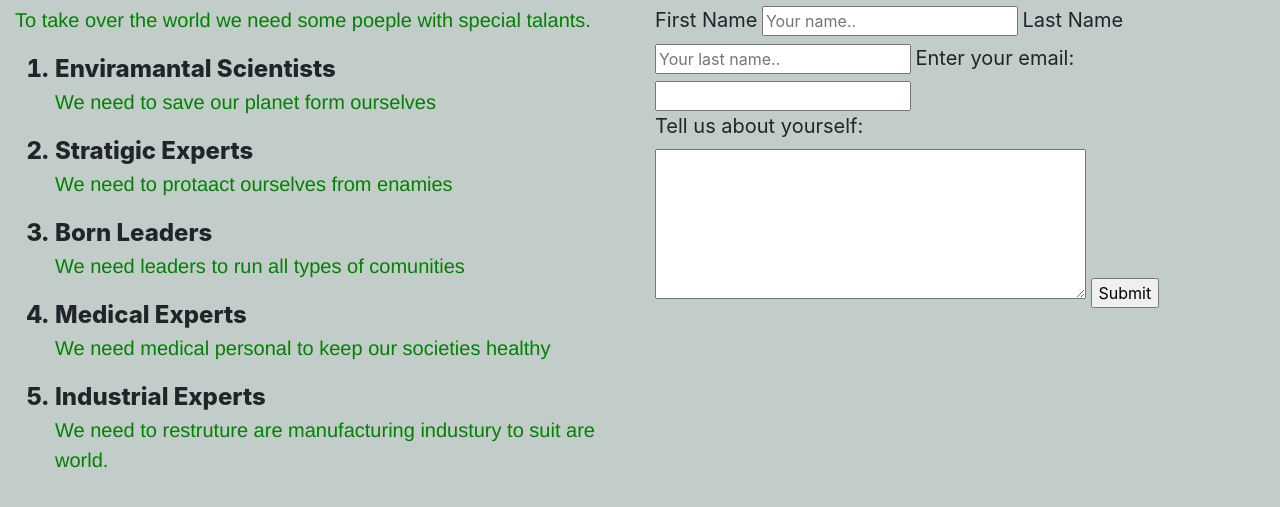
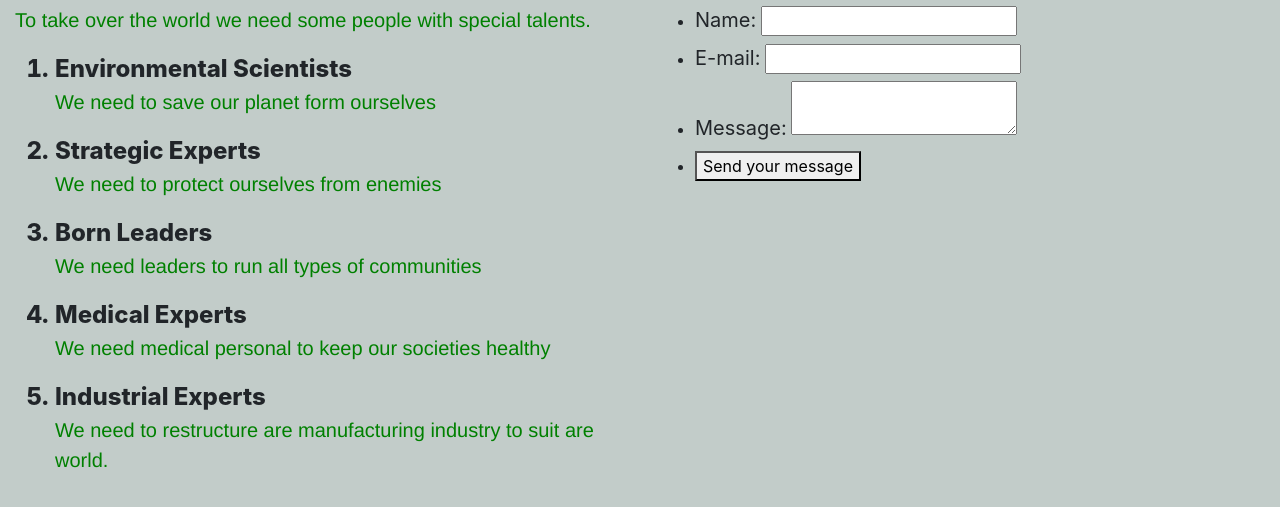
Before and after one commit to grbrooks/les2, a plain HTML site: page index.html in a window 1280 px wide. Shown: the part 155-662 px from the top of the page. Drawn offline with nearby package versions, Linux system fonts and the light colour scheme.

Commit message:
--- Auto-Git Commit ---

```diff
--- a/index.html
+++ b/index.html
@@ -29,46 +29,47 @@
                 <div class="col-6 main">
 
                     <h2>We want volunteers</h2>
-                    <p>To take over the world we need some poeple with special talants.</p>
+                    <p>To take over the world we need some people with special talents.</p>
                     <ol>
-                        <li>Enviramantal scientists</li>
+                        <li> Environmental scientists</li>
                         <p>We need to save our planet form ourselves</p>
-                        <li>Stratigic Experts</li>
-                        <p>We need to protaact ourselves from enamies</p>
+                        <li>Strategic Experts</li>
+                        <p>We need to protect ourselves from enemies</p>
 
                         <li>Born leaders</li>
-                        <p>We need leaders to run all types of comunities</p>
+                        <p>We need leaders to run all types of communities</p>
 
                         <li>Medical Experts</li>
                         <p>We need medical personal to keep our societies healthy</p>
                         <li>Industrial Experts</li>
-                        <p>We need to restruture are manufacturing industury to suit are world.</p>
+                        <p>We need to restructure are manufacturing industry to suit are world.</p>
                     </ol>
 
                 </div>
                 <div class="col-6 forms">
                     <h2>Fill in you details and I will contact you</h2>
-                    <form action="action_page.php ">
-                        <label for="fname ">First Name</label>
-                        <input type="text " id="fname " name="firstname " placeholder="Your name.. ">
-                        <label for="lname ">Last Name</label>
-                        <input type="text " id="lname " name="lastname " placeholder="Your last name.. ">
+                    <form action="/my-handling-form-page" method="post">
+                        <ul>
+                            <li>
+                                <label for="name">Name:</label>
+                                <input type="text" id="name" name="user_name">
+                            </li>
+                            <li>
+                                <label for="mail">E-mail:</label>
+                                <input type="email" id="mail" name="user_email">
+                            </li>
+                            <li>
+                                <label for="msg">Message:</label>
+                                <textarea id="msg" name="user_message"></textarea>
+                            </li>
+                            <li class="button">
+                                <button type="submit">Send your message</button>
+                            </li>
+                        </ul>
+                    </form>
 
-                        <label for="email ">Enter your email:</label>
-
-                        <input type="email " id="email " name="email ">
-                        <br>
-                        <label for="story">Tell us about yourself:</label>
-
-                        <br>
-                        <textarea id="story" name="story" rows="6" cols="40">
-
-                        </textarea>
-                        <input type="submit" value="Submit">
                 </div>
-
             </div>
-        </div>
 
 
 
```
